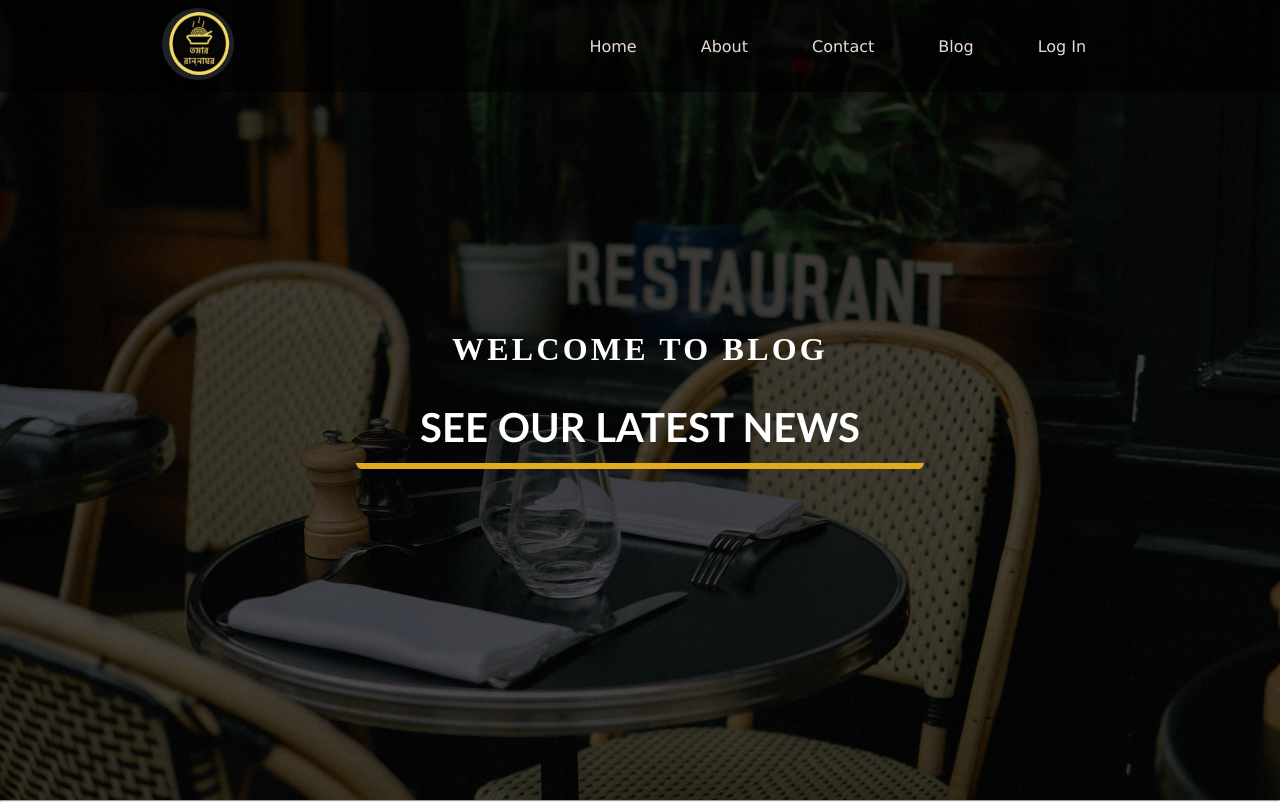
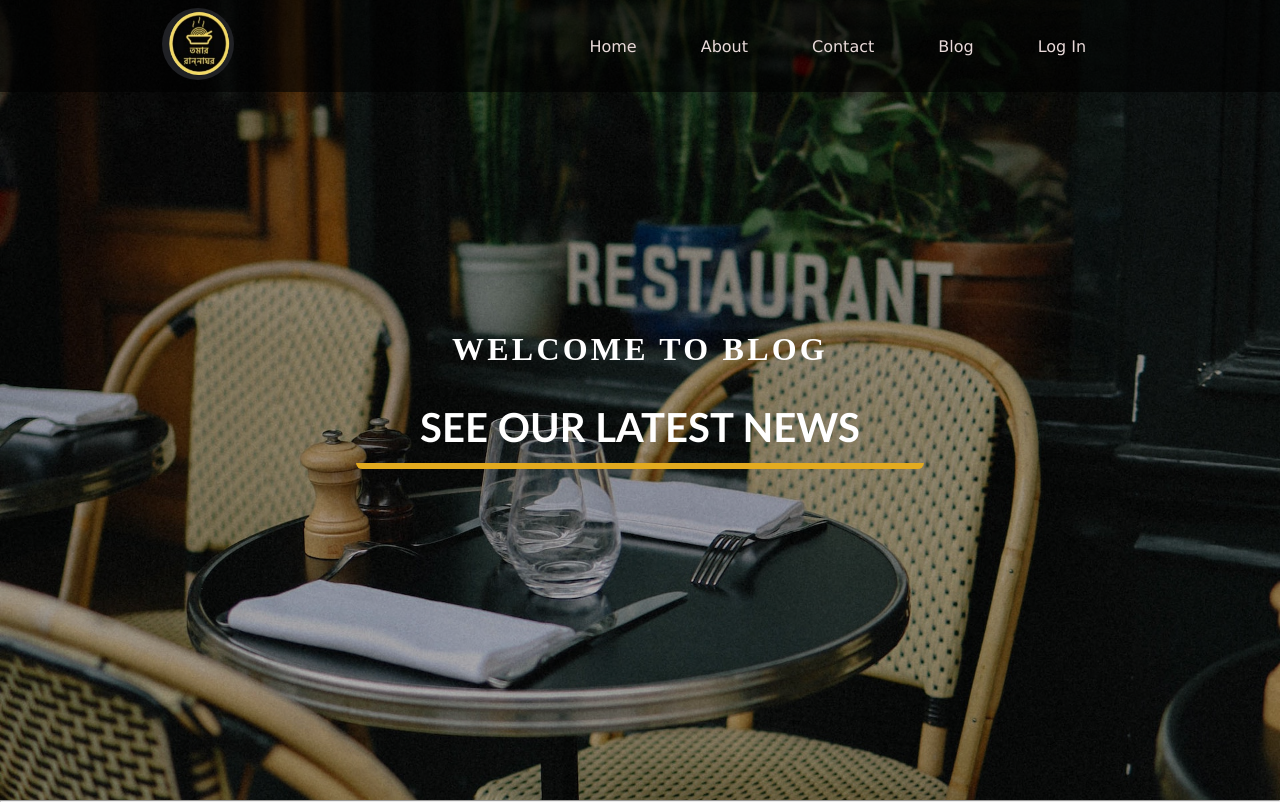
Before and after one commit to Mahfuj-Hossain/Mahfuj_Project, a plain HTML site: page blog.html in a window 1280 px wide. Shown: the top 804 px of the page. Drawn offline with Linux system fonts and the light colour scheme; a web font is replaced by a local one.

Commit message:
Update style.css

```diff
--- a/assets/css/style.css
+++ b/assets/css/style.css
@@ -996,7 +996,7 @@ ul li.p{
              The Blog Area is started from here
   ----------------------------------------------------*/
   .head-blog{
-    background:linear-gradient(rgba(0, 0, 0, 0.683),rgba(0, 0, 0, 0.683)), url(../images/m9.jpg) no-repeat;
+    background:linear-gradient(rgba(0, 0, 0, 0.322),rgba(0, 0, 0, 0.265)), url(../images/m9.jpg) no-repeat;
     background-attachment: fixed;
     background-position: center;
     background-size: cover;
```
